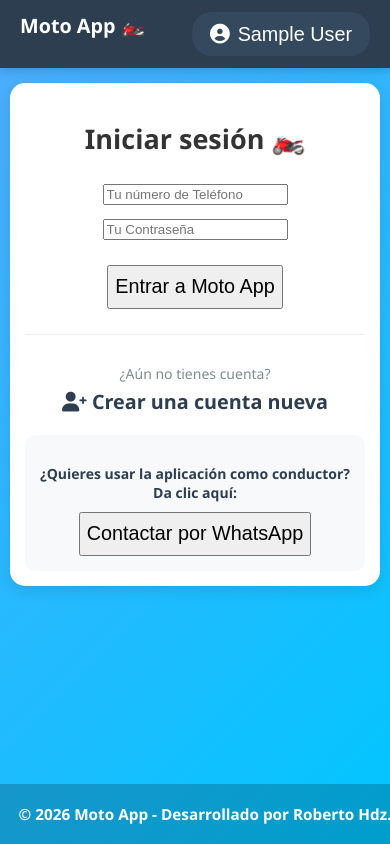
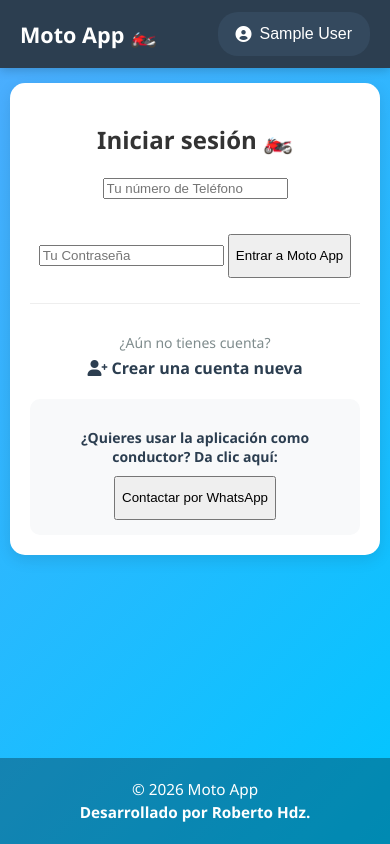
Before and after one commit to robert70-m/moto_appv01, a Flask app: page / in a window 390 px wide. Run offline with Flask 3, Linux system fonts and the light colour scheme; the visitor is signed in with stand-in values (Sample User, id 1).

Commit message:
actualizar

```diff
--- a/templates/base.html
+++ b/templates/base.html
@@ -140,34 +115,31 @@
             font-size: 16px;
         }
 
-        /* MEDIA QUERIES OPTIMIZADAS */
-        @media (max-width: 768px) {
-            html { font-size: 18px; }
-            body { font-size: 1rem; }
-            .header-title { font-size: 1.3rem; }
-            button, .user-btn, .nav-link, a {
-                font-size: 1.1rem !important;
-                min-height: 44px;
-            }
-            .card { padding: 15px; }
-        }
-
-        /* Estilo para que el footer siempre se vea bien */
+        /* FOOTER CORREGIDO PARA DOS LÍNEAS */
         .main-footer {
             text-align: center;
             font-size: 0.85rem;
             color: white;
-            background: rgba(0, 0, 0, 0.2);
-            padding: 20px 10px;
-            margin-top: auto; /* Empuja al fondo */
+            background: rgba(0, 0, 0, 0.3);
+            padding: 20px 15px;
+            margin-top: auto;
             width: 100%;
+            box-sizing: border-box;
+            white-space: normal;
+            line-height: 1.5;
+        }
+
+        /* AJUSTES PARA PANTALLAS PEQUEÑAS */
+        @media (max-width: 768px) {
+            html { font-size: 18px; }
+            button, .user-btn, a.nav-link {
+                min-height: 44px; /* Tamaño mínimo táctil */
+            }
         }
     </style>
 </head>
 
 <body>
-
-<div id="toast"></div>
 
 <header class="header">
     <a href="{{ url_for('login') }}" class="header-title">Moto App 🏍️</a>
@@ -193,7 +165,13 @@
     {% block content %}{% endblock %}
 </main>
 
+<footer class="main-footer">
+    <div>© 2026 Moto App</div>
+    <div style="font-weight: bold;">Desarrollado por Roberto Hdz.</div>
+</footer>
+
 <script>
+    // Función para el menú desplegable
     function toggleMenu() {
         const menu = document.getElementById("dropdown");
         if (menu) {
@@ -209,9 +188,5 @@ window.addEventListener("click", function(e) {
     });
 </script>
 
-<footer class="main-footer">
-    <strong>© 2026 Moto App - Desarrollado por Roberto Hdz.</strong>
-</footer>
-
 </body>
 </html>
```
Also changed, not shown: other parts of templates/base.html (+7 -31 lines). Lines whose indentation alone changed are shown as unchanged.
